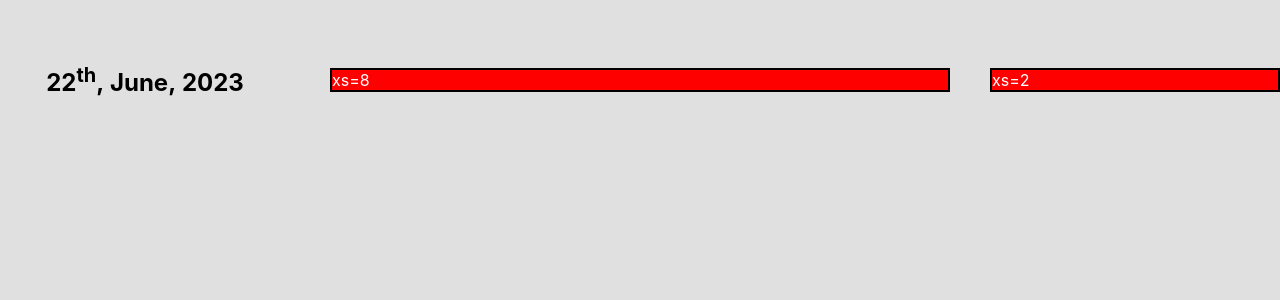
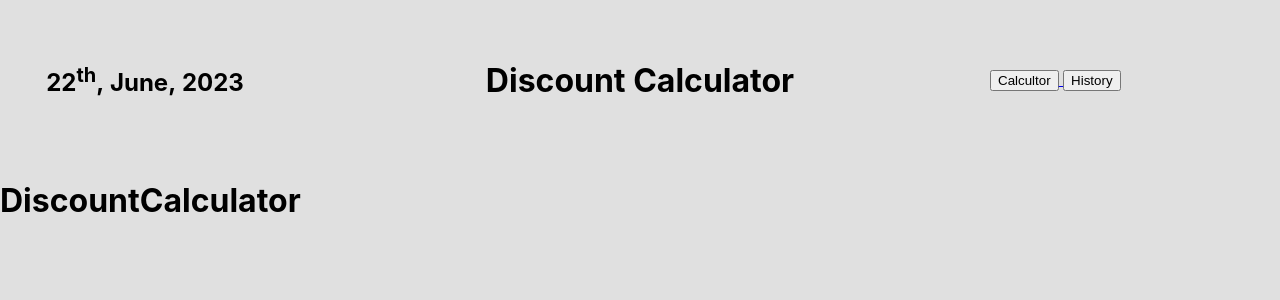
Before and after one commit to balaji1610/Discount_Calculator, a React (Create React App) app: page / in a window 1280 px wide. Shown: the top 300 px of the page. Built offline with nearby package versions, Linux system fonts and the light colour scheme.

Commit message:
page_routing

```diff
--- a/package.json
+++ b/package.json
@@ -13,6 +13,7 @@
     "react": "^18.2.0",
     "react-dom": "^18.2.0",
     "react-router": "^6.13.0",
+    "react-router-dom": "^6.13.0",
     "react-scripts": "5.0.1",
     "web-vitals": "^2.1.4"
   },
--- a/src/App.js
+++ b/src/App.js
@@ -1,8 +1,8 @@
-import Home_Page from "./Pages/Home_Page";
+import HomePage from "./Pages/HomePage";
 function App() {
   return (
     <div>
-      <Home_Page />
+      <HomePage />
     </div>
   );
 }
--- a/src/Containers/Header.jsx
+++ b/src/Containers/Header.jsx
@@ -1,5 +1,7 @@
 import Grid from "@mui/material/Grid";
 import CurrentDate from "./CurrentDate";
+
+import { Link } from "react-router-dom";
 export default function Header() {
   return (
     <div>
@@ -26,11 +28,24 @@ export default function Header() {
           </div>
         </Grid>
         <Grid item xs={6}>
-          <div className="itemsGrid">xs=8</div>
+          <div>
+            <h1 style={{ textAlign: "center" }}> Discount Calculator</h1>
+          </div>
         </Grid>
         <div></div>
         <Grid item xs={3}>
-          <div className="itemsGrid">xs=2</div>
+          <Link to="/">
+            {" "}
+            <a>
+              <button>Calcultor</button>
+            </a>
+          </Link>
+          <Link to="/History">
+            {" "}
+            <a>
+              <button>History</button>
+            </a>
+          </Link>
         </Grid>
       </Grid>
     </div>
--- /dev/null
+++ b/src/Pages/DiscountCalculatorPage.jsx
@@ -0,0 +1,7 @@
+export default function DiscountCalculatorPage() {
+  return (
+    <div>
+      <h1>DiscountCalculator</h1>
+    </div>
+  );
+}
--- /dev/null
+++ b/src/Pages/HistoryPage.jsx
@@ -0,0 +1,7 @@
+export default function HistoryPage() {
+  return (
+    <div>
+      <h1>History Page</h1>
+    </div>
+  );
+}
--- /dev/null
+++ b/src/Pages/HomePage.jsx
@@ -0,0 +1,18 @@
+import Header from "../Containers/Header";
+import DiscountCalculatorPage from "./DiscountCalculatorPage";
+import HistoryPage from "./HistoryPage";
+import { Routes, Route } from "react-router-dom";
+
+export default function HomePage() {
+  return (
+    <div>
+      <Header />
+      <div>
+        <Routes>
+          <Route path="/" element={<DiscountCalculatorPage />} />
+          <Route path="/History" element={<HistoryPage />} />
+        </Routes>
+      </div>
+    </div>
+  );
+}
--- a/src/Pages/Home_Page.jsx
+++ /dev/null
@@ -1,9 +0,0 @@
-import Header from "../Containers/Header";
-
-export default function Home_Page() {
-  return (
-    <div>
-      <Header />
-    </div>
-  );
-}
--- a/src/index.js
+++ b/src/index.js
@@ -1,14 +1,17 @@
 import React from "react";
 import ReactDOM from "react-dom/client";
 import "./index.css";
-import './Css/Header.css'
+import "./Css/Header.css";
 import App from "./App";
 import reportWebVitals from "./reportWebVitals";
-
+import { BrowserRouter } from "react-router-dom";
 const root = ReactDOM.createRoot(document.getElementById("root"));
 root.render(
   <React.StrictMode>
-    <App />
+    <BrowserRouter>
+      {" "}
+      <App />
+    </BrowserRouter>
   </React.StrictMode>
 );
 
```
Also changed, not shown: 1 other file (tests, documents, lock files or other folders).
